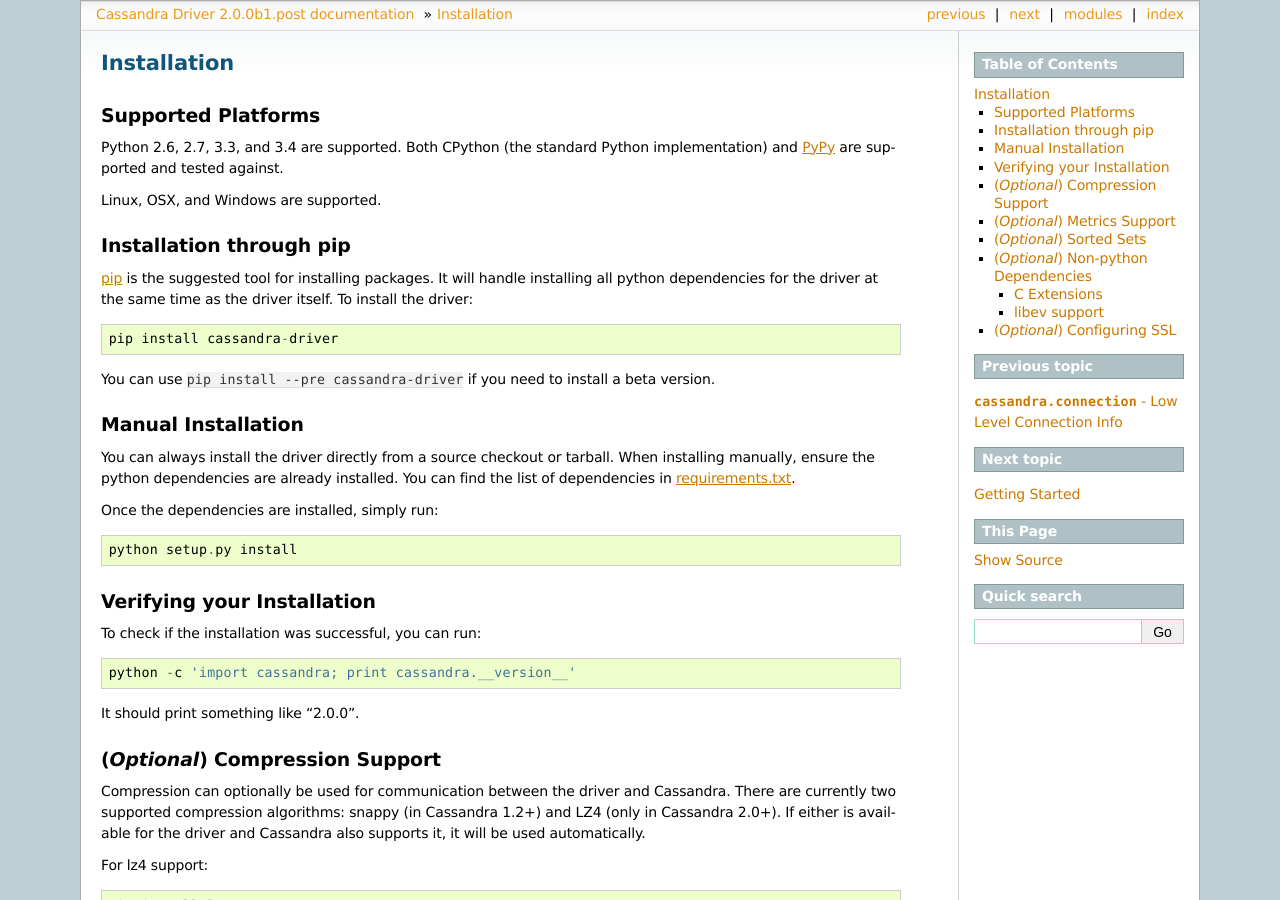
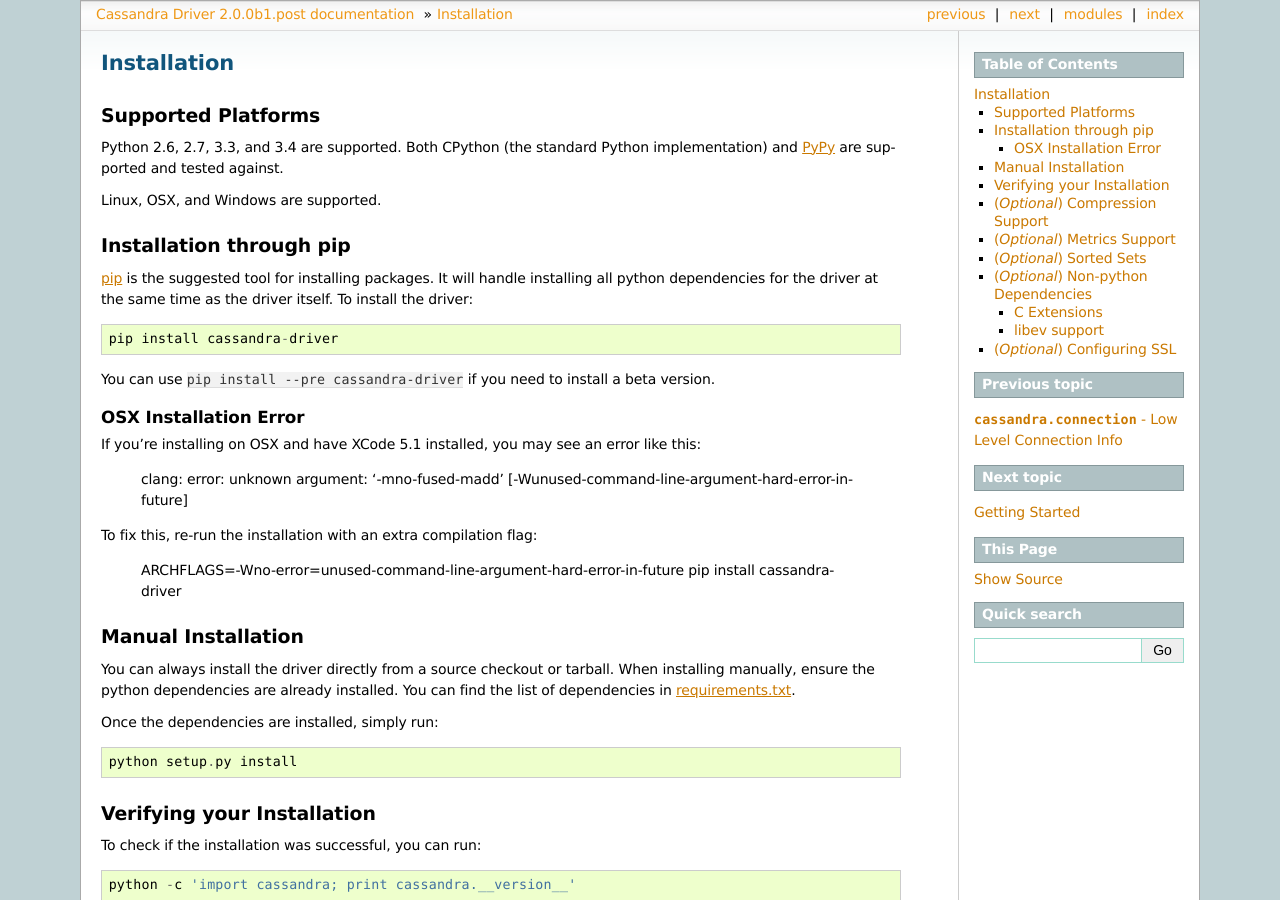
Before and after one commit to datastax/python-driver, a Sphinx documentation site: the page built from docs/installation.rst, in a window 1280 px wide and 900 px high. Built offline with Sphinx 7.4.7, drawn with Linux system fonts in a browser that asks for light colours; pages that are not in the unit, such as notebooks, are missing from menus.

Commit message:
Add installation note about OSX compilation error
Fixes PYTHON-65

```diff
--- a/docs/installation.rst
+++ b/docs/installation.rst
@@ -18,6 +18,16 @@
     pip install cassandra-driver
 
 You can use ``pip install --pre cassandra-driver`` if you need to install a beta version.
+
+OSX Installation Error
+^^^^^^^^^^^^^^^^^^^^^^
+If you're installing on OSX and have XCode 5.1 installed, you may see an error like this:
+
+    clang: error: unknown argument: '-mno-fused-madd' [-Wunused-command-line-argument-hard-error-in-future]
+
+To fix this, re-run the installation with an extra compilation flag:
+
+    ARCHFLAGS=-Wno-error=unused-command-line-argument-hard-error-in-future pip install cassandra-driver
 
 Manual Installation
 -------------------
```
